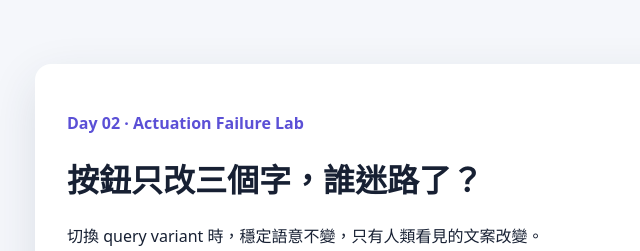
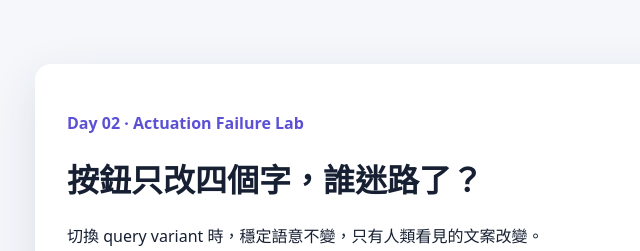
Before and after one commit to eric861129/AgentReady-Events, a website built with Vite: page labs/day-02-actuation/index.html in a window 1280 px wide. Shown: the top 251 px of the page, 237-877 px from the left. Built offline with nearby package versions, Linux system fonts and the light colour scheme.

Commit message:
fix(day-02): correct button rename character count

```diff
--- a/labs/day-02-actuation/index.html
+++ b/labs/day-02-actuation/index.html
@@ -9,7 +9,7 @@
   <body>
     <main>
       <p class="eyebrow">Day 02 · Actuation Failure Lab</p>
-      <h1>按鈕只改三個字，誰迷路了？</h1>
+      <h1>按鈕只改四個字，誰迷路了？</h1>
       <p>切換 query variant 時，穩定語意不變，只有人類看見的文案改變。</p>
       <form id="search-form">
         <label for="query">關鍵字</label>
```
Also changed, not shown: 1 other file.
